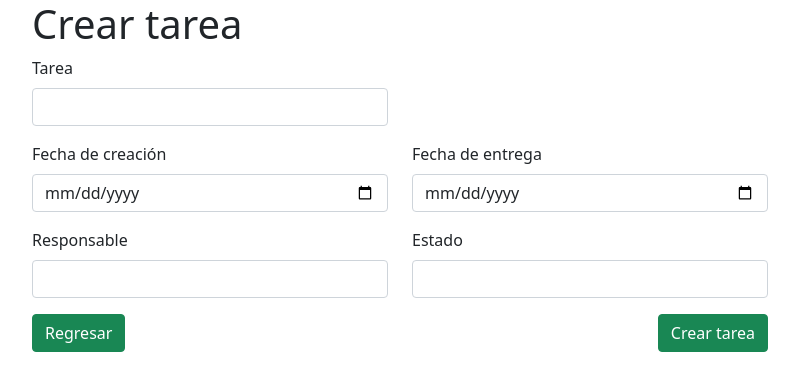
After one commit to hugovbmh/curso-desarrollo-web-django-python, a Django app: page /gestion_tareas/crearTarea in a window 1280 px wide. The commit adds this page. Shown: the top 391 px of the page, without its empty margins (240-1039 px from the left). Run offline with Django 4.2, Linux system fonts and the light colour scheme; some libraries are stand-ins or nearby versions.

Commit message:
vista detalle,edicion,creacion

```diff
--- a/examen_parcial/gestion_tareas/models.py
+++ b/examen_parcial/gestion_tareas/models.py
@@ -12,5 +12,5 @@ class tarea(models.Model):
     descripcion = models.CharField(max_length=128,default='')
     fecha_creacion = models.DateField(null=True)
     fecha_entrega = models.DateField(null=True)
-    tarea_usuario = models.CharField(max_length=128,default='')
+    responsable = models.CharField(max_length=128,default='')#nombre de usuario responsable
     estado = models.CharField(max_length=40,default='')
--- /dev/null
+++ b/examen_parcial/gestion_tareas/templates/gestion_tareas/crear_tarea.html
@@ -0,0 +1,70 @@
+<!DOCTYPE html>
+<html lang="en">
+<head>
+    <title>Crear tarea</title>
+    <link href="https://maxcdn.bootstrapcdn.com/bootstrap/4.0.0/css/bootstrap.min.css" rel="stylesheet">
+    <link href="https://fonts.googleapis.com/css?family=Lato:300,400,500" rel="stylesheet" type="text/css">
+    <link href="https://cdn.jsdelivr.net/npm/bootstrap@5.0.2/dist/css/bootstrap.min.css" rel="stylesheet" integrity="sha384-EVSTQN3/azprG1Anm3QDgpJLIm9Nao0Yz1ztcQTwFspd3yD65VohhpuuCOmLASjC" crossorigin="anonymous">
+    <script src="https://cdn.jsdelivr.net/npm/bootstrap@5.0.2/dist/js/bootstrap.bundle.min.js" integrity="sha384-MrcW6ZMFYlzcLA8Nl+NtUVF0sA7MsXsP1UyJoMp4YLEuNSfAP+JcXn/tWtIaxVXM" crossorigin="anonymous"></script>
+    <script src="https://cdn.jsdelivr.net/npm/@popperjs/core@2.9.2/dist/umd/popper.min.js" integrity="sha384-IQsoLXl5PILFhosVNubq5LC7Qb9DXgDA9i+tQ8Zj3iwWAwPtgFTxbJ8NT4GN1R8p" crossorigin="anonymous"></script>
+    <script src="https://cdn.jsdelivr.net/npm/bootstrap@5.0.2/dist/js/bootstrap.min.js" integrity="sha384-cVKIPhGWiC2Al4u+LWgxfKTRIcfu0JTxR+EQDz/bgldoEyl4H0zUF0QKbrJ0EcQF" crossorigin="anonymous"></script>
+
+</head>
+<body>
+    <div class="container">
+        <div class="row">
+            <div class="col-xl-8 offset-xl-2">
+                <h1>Crear tarea
+                </h1>
+                <form id="contact-form" method="post" action="{% url 'gestion_tareas:crearTarea' %}" role="form" novalidate="true">
+                    {% csrf_token %}
+                    <div class="controls">
+                        <div class="row">
+                            <div class="col-lg-6">
+                                <div class="form-group">
+                                    <label for="form_name">Tarea</label>
+                                    <input id="form_name" type="text" class="form-control" name="nombreTarea">
+                                </div>
+                            </div>
+                        </div>
+                        <div class="row">
+                            <div class="col-lg-6">
+                                <div class="form-group">
+                                    <label for="form_email">Fecha de creación</label>
+                                    <input type="date" class="form-control" name="fechaCreacion">
+
+                                </div>
+                            </div>
+                            <div class="col-lg-6">
+                                <div class="form-group">
+                                    <label for="form_phone">Fecha de entrega</label>
+                                    <input type="date" class="form-control" name="fechaEntrega">
+
+                                </div>
+                            </div>
+                        </div>
+                        <div class="row">
+                            <div class="col-lg-6">
+                                <div class="form-group">
+                                    <label for="form_email">Responsable</label>
+                                    <input id="form_email" type="text"  class="form-control" name="responsableTarea">
+                                </div>
+                            </div>
+                            <div class="col-lg-6">
+                                <div class="form-group">
+                                    <label for="form_phone">Estado</label>
+                                    <input id="form_phone" type="text" class="form-control" name="estadoTarea">
+                                </div>
+                            </div>
+                        </div>
+                        <a class="btn btn-success" href="{% url 'gestion_tareas:dashboard' %}">Regresar</a>
+                        <div class="float-end">
+                            <button type="submit" class="btn btn-success">Crear tarea</button>
+                        </div>
+                    </div>
+                </form>
+            </div>
+        </div>
+    </div>
+</body>
+</html>
--- a/examen_parcial/gestion_tareas/urls.py
+++ b/examen_parcial/gestion_tareas/urls.py
@@ -6,4 +6,8 @@ app_name = 'gestion_tareas'
 urlpatterns = [
     path('',views.ingreso,name='ingreso'),
     path('dashboard',views.dashboard,name='dashboard'),
+    path('eliminarTarea/<str:id>',views.eliminarTarea,name='eliminarTarea'),
+    path('crearTarea',views.crearTarea,name='crearTarea'),
+    path('detalleTarea/<str:id>',views.detalleTarea,name='detalleTarea'),
+    path('editarTarea/<str:id>',views.editarTarea,name='editarTarea')
 ]
--- a/examen_parcial/gestion_tareas/views.py
+++ b/examen_parcial/gestion_tareas/views.py
@@ -1,7 +1,7 @@
 from django.shortcuts import render
-from django.http import HttpResponseRedirect
+from django.http import HttpResponseRedirect,HttpResponse
 from django.urls import reverse
-from gestion_tareas.models import usuario
+from gestion_tareas.models import tarea, usuario
 
 # Create your views here.
 
@@ -27,6 +27,58 @@ def ingreso(request):
     return render(request,'gestion_tareas/ingreso.html')
 
 def dashboard(request):
+    total_tareas = tarea.objects.all()
+
+    return render(request,'gestion_tareas/dashboard.html',{
+        'total_tareas':total_tareas
+    })
+
+def crearTarea(request):
+    if request.method == 'POST':
+        nombreTarea = request.POST.get('nombreTarea')
+        fechaCreacion = request.POST.get('fechaCreacion')
+        fechaEntrega = request.POST.get('fechaEntrega')
+        responsableTarea = request.POST.get('responsableTarea')
+        estadoTarea = request.POST.get('estadoTarea')
+
+        tarea(descripcion=nombreTarea,fecha_creacion=fechaCreacion,fecha_entrega=fechaEntrega,responsable=responsableTarea,estado=estadoTarea).save()
+
+        return HttpResponseRedirect(reverse('gestion_tareas:dashboard'))
+
+    return render(request,'gestion_tareas/crear_tarea.html')
+
+def detalleTarea(request,id):
+    tarea_detalle = tarea.objects.filter(id=id)
+    return render(request,'gestion_tareas/detalleTarea.html',{
+        'tarea_detalle':tarea_detalle
+    })
+# filter() will always give you a QuerySet" - it's iterable
+# get() return single object and it's not iterable
+# Basically use get() when you want to get a single unique object,
+# and filter() when you want to get all objects that match your lookup parameters.
+def editarTarea(request,id):
+    tarea_a_editar = tarea.objects.get(id=id)
+
+    if request.method == 'POST':
+        nombreTarea = request.POST.get('nombreTarea')
+        fechaCreacion = request.POST.get('fechaCreacion')
+        fechaEntrega = request.POST.get('fechaEntrega')
+        responsableTarea = request.POST.get('responsableTarea')
+        estadoTarea = request.POST.get('estadoTarea')
+        tarea_a_editar.descripcion = nombreTarea
+        tarea_a_editar.fecha_creacion = fechaCreacion
+        tarea_a_editar.fecha_entrega = fechaEntrega
+        tarea_a_editar.responsable = responsableTarea
+        tarea_a_editar.estado = estadoTarea
+        tarea_a_editar.save()
+        return HttpResponseRedirect(reverse('gestion_tareas:dashboard'))
 
 
-    return render(request,'gestion_tareas/dashboard.html')
+    return render(request,'gestion_tareas/editarTarea.html',{
+        'tarea_a_editar': tarea_a_editar
+    })
+
+def eliminarTarea(request,id):
+
+    tarea.objects.filter(id=id).delete()
+    return HttpResponseRedirect(reverse('gestion_tareas:dashboard'))
```
Also changed, not shown: examen_parcial/gestion_tareas/templates/gestion_tareas/dashboard.html (+44 -1 lines), examen_parcial/gestion_tareas/templates/gestion_tareas/detalleTarea.html (added, +39 -0 lines), examen_parcial/gestion_tareas/templates/gestion_tareas/editarTarea.html (added, +71 -0 lines), examen_parcial/db.sqlite3, examen_parcial/gestion_tareas/migrations/0002_rename_tarea_usuario_tarea_responsable.py (added).
